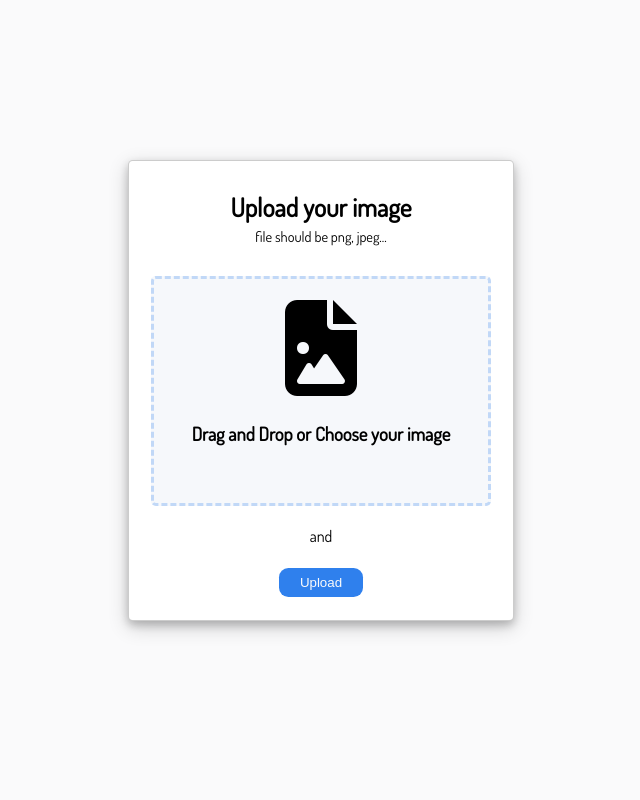
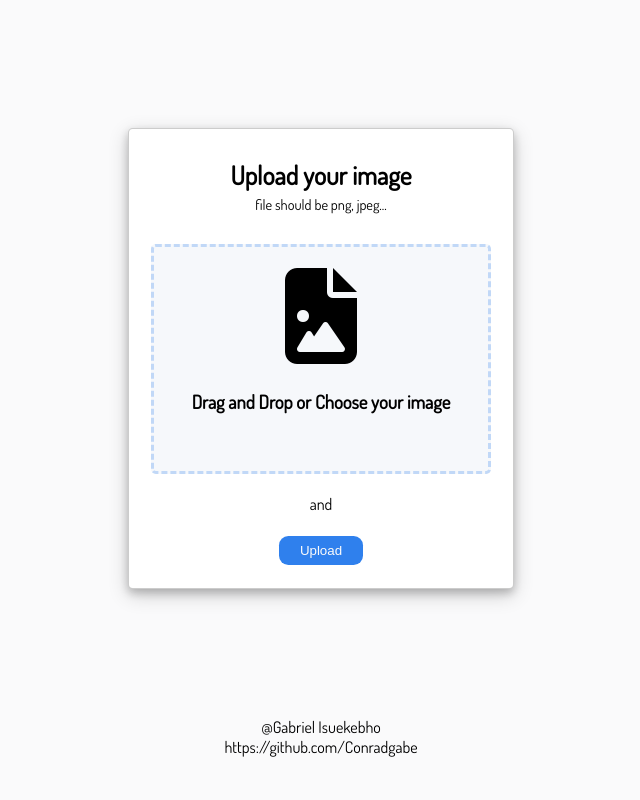
Before and after one commit to Conradgabe/ImageUpload, a Django app: page / in a window 1280 px wide. Shown: the whole page, without its empty margins (319-959 px from the left). Run offline with Django 4.2, Linux system fonts and the light colour scheme; some libraries are stand-ins or nearby versions.

Commit message:
autonomy

```diff
--- a/static/core/index.css
+++ b/static/core/index.css
@@ -1,11 +1,13 @@
 body {
     background-color: rgba(250,250,251,255);
     font-size: 16px;
+    text-align: center;
+    font-family: 'Dosis', sans-serif;
 }
 
 .main {
     background-color: rgba(255,255,255,255);
-    margin: 10em auto;
+    margin: 8em auto;
     border: 1px solid rgba(0, 0, 0, 0.2);
     box-shadow: 0 4px 8px 0 rgba(0, 0, 0, 0.2), 0 6px 20px 0 rgba(0, 0, 0, 0.19);
     border-radius: .3em;
--- a/static/core/show.css
+++ b/static/core/show.css
@@ -1,11 +1,13 @@
 body {
     background-color: rgba(250,250,251,255);
     font-size: 16px;
+    text-align: center;
+    font-family: 'Dosis', sans-serif;
 }
 
 .main {
     background-color: rgba(255,255,255,255);
-    margin: 10em auto;
+    margin: 8em auto;
     border: 1px solid rgba(0, 0, 0, 0.2);
     box-shadow: 0 4px 8px 0 rgba(0, 0, 0, 0.2), 0 6px 20px 0 rgba(0, 0, 0, 0.19);
     border-radius: .3em;
--- a/templates/index.html
+++ b/templates/index.html
@@ -46,6 +46,8 @@
             </div>
         </div>
     </div>
+    <span id="name">@Gabriel Isuekebho</span><br>
+    <span>https://github.com/Conradgabe</span>
     <script src="{% static 'js/script.js' %}"></script>
 </body>
 </html>
--- a/templates/show.html
+++ b/templates/show.html
@@ -29,6 +29,8 @@
             <input onclick="CopyToClipboard()" id="button" type="button" value="Copy Link">
         </div>
     </div>
+    <span id="name">@Gabriel Isuekebho</span><br>
+    <span>https://github.com/Conradgabe</span>
     <script src="{% static 'js/script.js' %}"></script>
 </body>
 </html>
```
